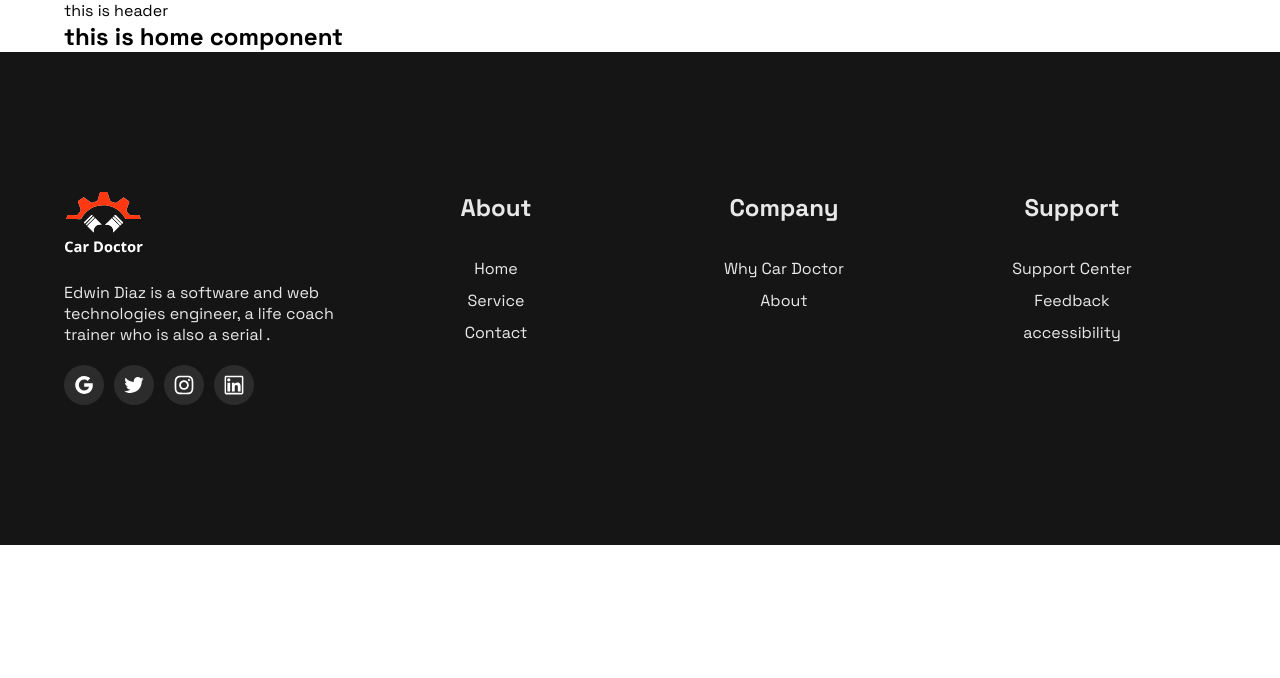
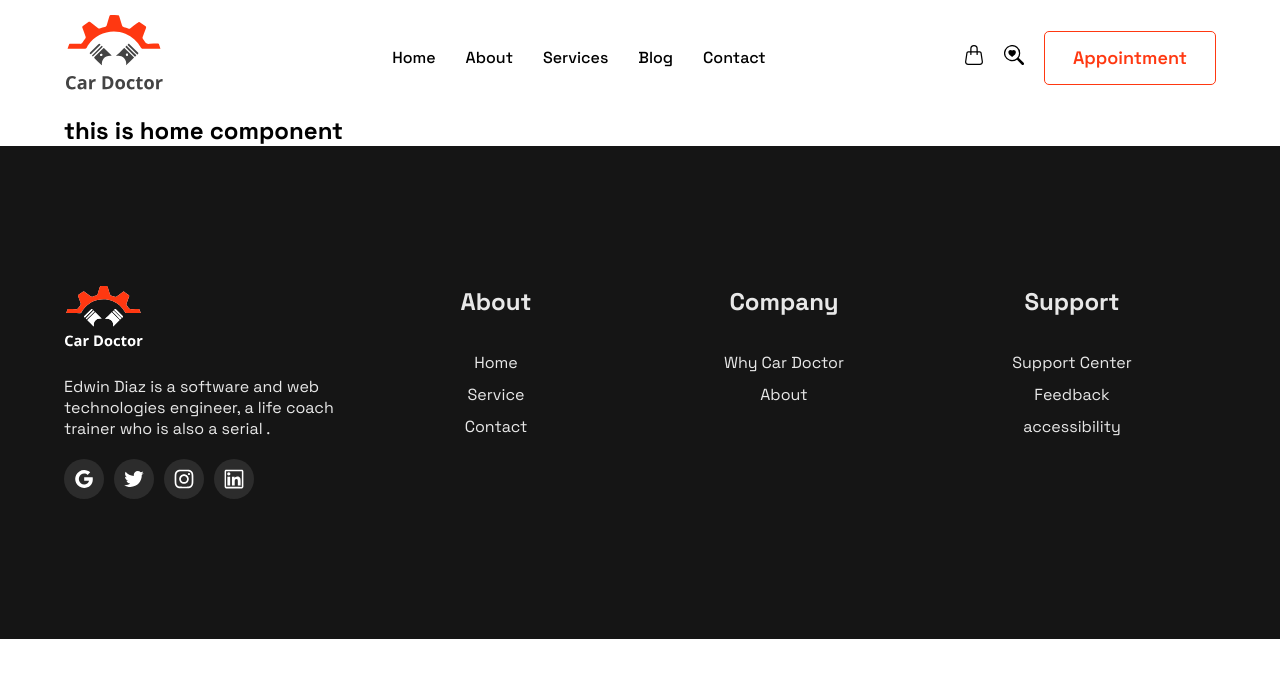
Before and after one commit to shihab91/Genius-car, a React (Vite) app: page / in a window 1280 px wide. Shown: the top 678 px of the page. Built offline with nearby package versions, Linux system fonts and the light colour scheme.

Commit message:
finished half of the word of navbar

```diff
--- a/src/index.css
+++ b/src/index.css
@@ -18,37 +18,44 @@
 		max-width: none;
 	}
 }
+
+
+body {
+	min-width: 320px;
+	min-height: 100vh;
+}
 a {
 	font-weight: 500;
 	color: #646cff;
-	text-decoration: inherit;
+	text-decoration: none;
 }
 a:hover {
 	color: #535bf2;
 }
 
-body {
-	/* display: flex;
-	justify-content: center;
-	align-items: center; */
-	min-width: 320px;
-	min-height: 100vh;
-}
-
 button {
-	border-radius: 8px;
-	border: 1px solid transparent;
-	padding: 0.6em 1.2em;
-	font-size: 1em;
-	font-weight: 500;
+	border-radius: 5px;
+	border: 1px solid #FF3811;
+	padding: 15px 28px;
+	font-size: 18px;
+	font-weight: 600;
+	line-height: 22px;
 	cursor: pointer;
-	transition: border-color 0.25s;
-	color: white;
-	background-color: #646cff;
+	color:#FF3811;
+	background-color:transparent;
+	transition: background-color 0.3s ease;
 }
 button:hover,
 button:focus,
 button:active {
-	border-color: #646cff;
 	outline-color: transparent;
+	background-color: #FF3811;
+	color: white;
 }
+
+@media only screen and (max-width:1024px){
+button{
+	padding: 7px 14px;
+	font-size: 16px;
+}
+}
--- /dev/null
+++ b/src/pages/shared/Header/Header.css
@@ -0,0 +1,85 @@
+.header-container {
+	display: flex;
+	justify-content: space-between;
+	align-items: center;
+   flex-wrap:wrap ;
+   padding: 15px 0;
+   position: relative;
+}
+.logo img{
+   width: 100px;
+   height: 80px;
+}
+.menu-cross{
+   display: none;
+}
+.header-links{
+   transition: all 0.4s ease-in-out;
+}
+.header-links ul {
+	list-style-type: none;
+}
+.header-links ul li {
+	display: inline-block;
+	margin-left: 30px;
+}
+.header-links ul li a {
+	color: black;
+}
+.header-links ul li a:hover {
+	color: #ff3811;
+}
+.handbag-search-appointment {
+	display: flex;
+	justify-content: space-around;
+	align-items: center;
+   transition: flex-basis 0.2s ease;
+}
+.icon{
+   margin-right: 20px;
+   cursor: pointer;
+}
+.icon svg{
+   width: 20px;
+   height: 20px;
+}
+.icon:hover svg{
+   fill: #ff3811;
+}
+@media only screen and (max-width:1024px) {
+   .handbag-search-appointment{
+      flex-basis: 100%;
+   }
+}
+@media only screen and (max-width:768px) {
+   .header-container{
+      flex-direction: column;
+      justify-content: flex-start;
+      align-items: flex-start;
+   }
+   .menu-cross{
+      display: block;
+      position: absolute;
+      right: 0;
+      top: 50px;
+   }
+   .menu-cross .icon svg{
+      width: 30px;
+      height: 30px;
+   }
+   .menu-cross .icon-cross{
+      display: none;
+   }
+   .header-links{
+      position: absolute;
+      right: 0;
+      top: 0px;
+      transform: translateY(-100%);
+   }
+   .header-links ul li {
+      display:block;
+      margin-left: 30px;
+      flex-basis: 100%;
+      margin: 0;
+   }
+}
--- a/src/pages/shared/Header/Header.jsx
+++ b/src/pages/shared/Header/Header.jsx
@@ -1,7 +1,56 @@
 import React from 'react'
-
+import logo from '../../../assets/logo.svg'
+import { BsHandbag, BsSearchHeart, BsXLg, BsList } from 'react-icons/bs'
+import './Header.css'
+import { Link } from 'react-router-dom'
 const Header = () => {
-	return <header className='container'>this is header</header>
+	return (
+		<header>
+			<div className='container'>
+				<div className='header-container'>
+					<div className='logo'>
+						<img src={logo} alt='' />
+					</div>
+					<div className='menu-cross'>
+						<div className='icon icon-menu'>
+							<BsList />
+						</div>
+						<div className='icon icon-cross'>
+							<BsXLg />
+						</div>
+					</div>
+					<div className='header-links'>
+						<ul>
+							<li>
+								<Link to='/'>Home</Link>
+							</li>
+							<li>
+								<Link to='/about'>About</Link>
+							</li>
+							<li>
+								<Link to='/services'>Services</Link>
+							</li>
+							<li>
+								<Link to='/blog'>Blog</Link>
+							</li>
+							<li>
+								<Link to='/contact'>Contact</Link>
+							</li>
+						</ul>
+					</div>
+					<div className='handbag-search-appointment'>
+						<div className='icon'>
+							<BsHandbag />
+						</div>
+						<div className='icon'>
+							<BsSearchHeart />
+						</div>
+						<button>Appointment</button>
+					</div>
+				</div>
+			</div>
+		</header>
+	)
 }
 
 export default Header
```
